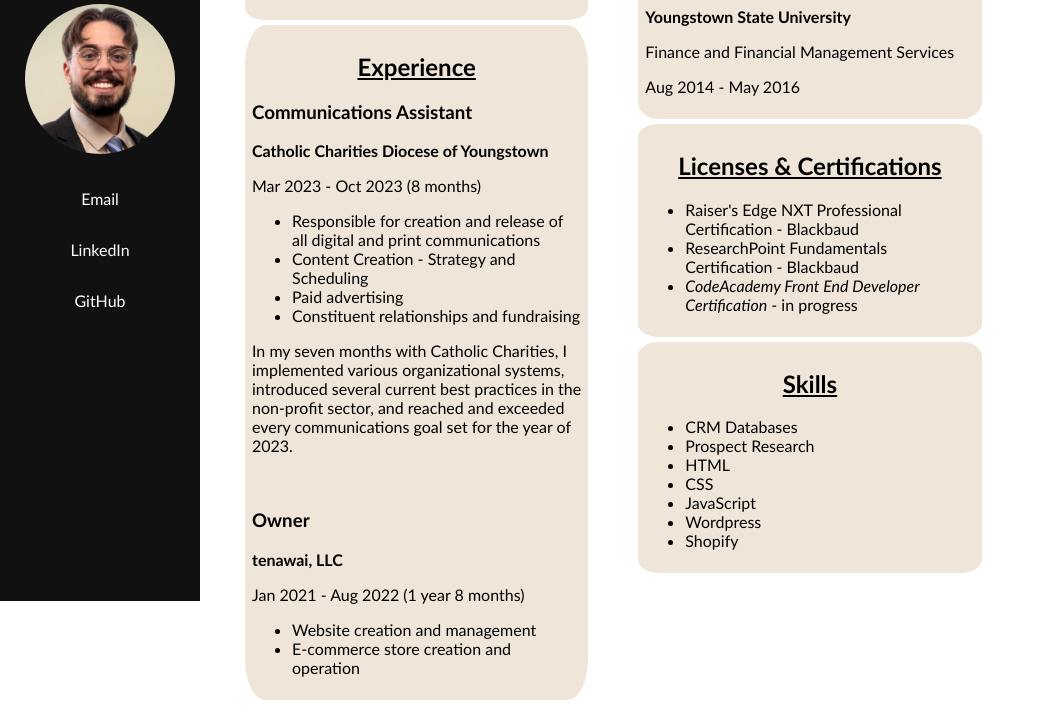
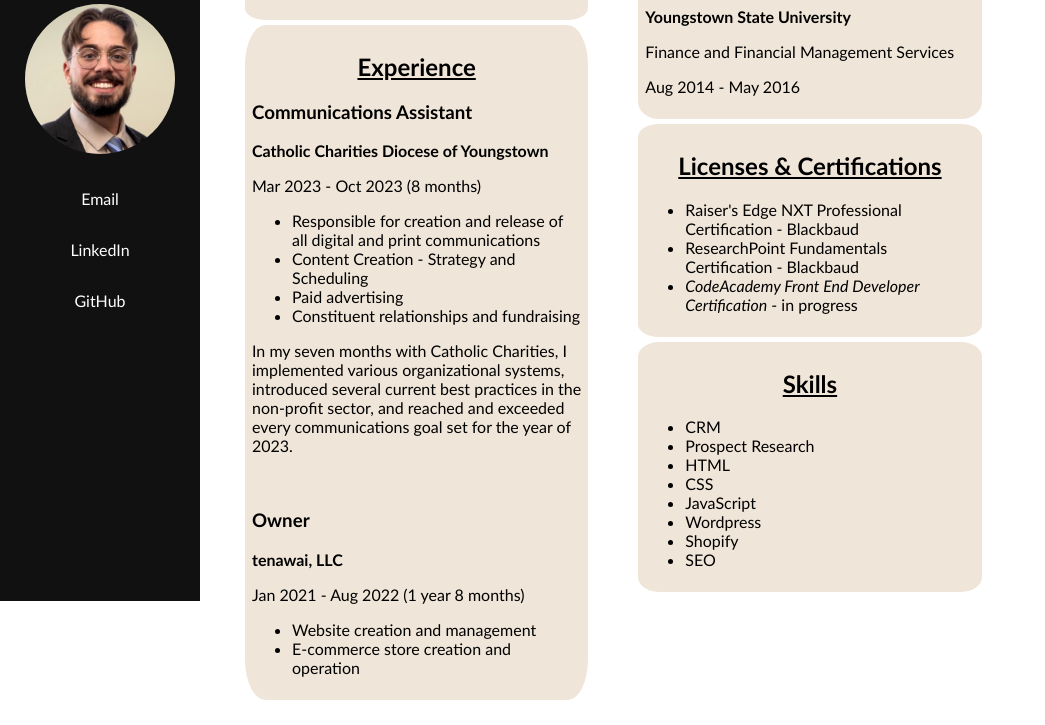
Before and after one commit to RaymondFH/RaymondFH.github.io, a plain HTML site: page index.html in a window 1280 px wide. Shown: the part 199-924 px from the top of the page, without its empty margins (0-1045 px from the left). Drawn offline with Linux system fonts and the light colour scheme.

Commit message:
Update index.html

```diff
--- a/index.html
+++ b/index.html
@@ -76,13 +76,14 @@
 <div class="block">
     <h2>Skills</h2>
     <ul>
-        <li>CRM Databases</li>
+        <li>CRM</li>
         <li>Prospect Research</li>
         <li>HTML</li>
         <LI>CSS</LI>
         <li>JavaScript</li>
         <li>Wordpress</li>
         <li>Shopify</li>
+        <li>SEO</li>
         <!-- Add other skills as needed -->
     </ul></p>
     </div>
```
